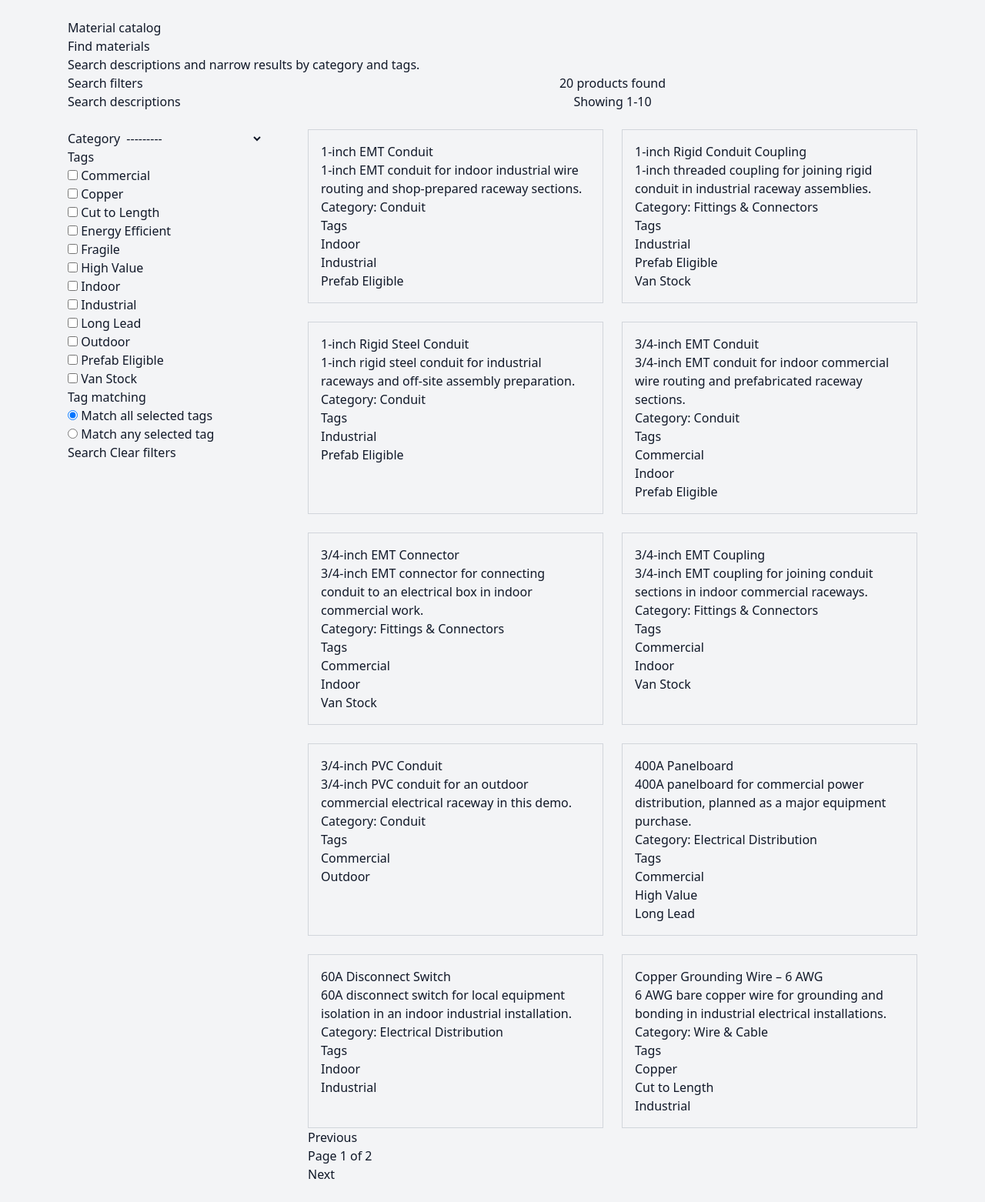
After one commit to OwenLeee/django-assignment, a Django app: page /products/ in a window 1280 px wide. The commit adds this page. Shown: the whole page at 77% size. Run offline with Django 5.2, Linux system fonts and the light colour scheme; data comes from the database, SQL or seed files in the repository; style sheets or scripts are compiled from the project's sources.

Commit message:
feat(catalog): add paginated product listing and filter layout

```diff
--- a/assets/css/input.css
+++ b/assets/css/input.css
@@ -1 +1,35 @@
 @import "tailwindcss";
+
+.catalog-layout {
+  display: flex;
+  gap: 32px;
+  align-items: flex-start;
+}
+
+.catalog-sidebar {
+  flex: 0 0 280px;
+}
+
+.catalog-results {
+  flex: 1;
+  min-width: 0;
+}
+
+.catalog-summary {
+  text-align: center;
+  margin-bottom: 24px;
+}
+
+.product-list {
+  display: flex;
+  flex-wrap: wrap;
+  gap: 24px;
+}
+
+.product-box {
+  flex: 0 0 calc((100% - 24px) / 2);
+  min-width: 0;
+  padding: 16px;
+  border: 1px solid #d1d5db;
+  overflow-wrap: anywhere;
+}
--- a/catalog/search/queries.py
+++ b/catalog/search/queries.py
@@ -18,4 +18,4 @@ def search_products(q="", category=None, tags=None, tag_mode="all"):
                 for tag in tags:
                     product_queryset = product_queryset.filter(tags=tag)
 
-    return product_queryset
+    return product_queryset.select_related("category").prefetch_related("tags")
--- /dev/null
+++ b/catalog/search/views.py
@@ -0,0 +1,35 @@
+from django.core.paginator import Paginator
+from django.shortcuts import render
+
+from catalog.search.forms import ProductSearchForm
+from catalog.search.queries import search_products
+
+
+def product_list(request):
+    form_data = request.GET.copy()
+    mode_values = form_data.getlist("tag_mode")
+
+    if not mode_values or mode_values == [""]:
+        form_data["tag_mode"] = "all"
+
+    template_name = "catalog/search/product_list.html"
+    form = ProductSearchForm(data=form_data)
+
+    if form.is_valid():
+        cleaned_data = form.cleaned_data
+        products = search_products(
+            q=cleaned_data["q"],
+            category=cleaned_data["category"],
+            tags=cleaned_data["tag"],
+            tag_mode=cleaned_data["tag_mode"],
+        )
+        paginator = Paginator(products, 10)
+        page_obj = paginator.get_page(request.GET.get("page"))
+        status = 200
+
+    else:
+        page_obj = None
+        status = 400
+
+    context = {"form": form, "page_obj": page_obj}
+    return render(request, template_name, context, status=status)
--- /dev/null
+++ b/catalog/templates/catalog/search/product_list.html
@@ -0,0 +1,103 @@
+{% extends "base.html" %}
+
+{% block title %} Search Products | Material Catalog {% endblock %}
+
+{% block content %}
+
+<header>
+  <p>Material catalog</p>
+  <h1>Find materials</h1>
+  <p>Search descriptions and narrow results by category and tags.</p>
+</header>
+
+<div class="catalog-layout">
+  {# Search Bar #}
+  <div class="catalog-sidebar">
+    <h2>Search filters</h2>
+    <form method="get" action="{% url 'catalog:product_list' %}">
+      {{ form.non_field_errors }}
+      <div>
+        <label for="{{ form.q.id_for_label }}">Search descriptions</label>
+        {{ form.q }} {{ form.q.errors }}
+      </div>
+      <div>
+        <label for="{{ form.category.id_for_label }}">Category</label>
+        {{ form.category }} {{ form.category.errors }}
+      </div>
+      <div>
+        <fieldset>
+          <legend>Tags</legend>
+            {{ form.tag }} {{ form.tag.errors }}
+        </fieldset>
+        <fieldset>
+          <legend>Tag matching</legend>
+            {{ form.tag_mode }} {{ form.tag_mode.errors }}
+        </fieldset>
+      </div>
+      <button type="submit">Search</button>
+      <a href="{% url 'catalog:product_list' %}">Clear filters</a>
+    </form>
+  </div>
+
+  {# Listing View #}
+  <div class="catalog-results">
+    {% if form.errors %}
+    <p>Please correct the filter errors to search for products.</p>
+    {% else %}
+    <div class="catalog-summary">
+      <h2>
+        {{ page_obj.paginator.count }} product{{ page_obj.paginator.count|pluralize }} found
+      </h2>
+      {% if page_obj.paginator.count %}
+      <p>Showing {{ page_obj.start_index }}-{{ page_obj.end_index }}</p>
+      {% endif %}
+    </div>
+    <div class="product-list">
+      {% for product in page_obj %}
+      <div class="product-box">
+        <h3>{{ product.name }}</h3>
+        <p>{{ product.description|linebreaksbr }}</p>
+        <div>
+          <p>Category: {{ product.category.name }}</p>
+          <h4>Tags</h4>
+          <ul>
+            {% for tag in product.tags.all %}
+            <li>{{ tag.name }}</li>
+            {% empty %}
+            <li>No tags</li>
+            {% endfor %}
+          </ul>
+        </div>
+      </div>
+      {% empty %}
+      <div>
+        <p>No products match your search.</p>
+        <p>Try changing your keywords or removing filters.</p>
+      </div>
+      {% endfor %}
+    </div>
+
+    {# Pagination #}
+    {% if page_obj.has_other_pages %}
+    <nav aria-label="Pagination">
+      {% if page_obj.has_previous %}
+      <a rel="prev" href="{% querystring page=page_obj.previous_page_number %}">
+        Previous
+      </a>
+      {% else %}
+      <span>Previous</span>
+      {% endif %}
+      <p>Page {{ page_obj.number }} of {{ page_obj.paginator.num_pages }}</p>
+      {% if page_obj.has_next %}
+      <a rel="next" href="{% querystring page=page_obj.next_page_number %}">
+        Next
+      </a>
+      {% else %}
+      <span>Next</span>
+      {% endif %}
+    </nav>
+    {% endif %}
+    {% endif %}
+  </div>
+</div>
+{% endblock %}
--- /dev/null
+++ b/catalog/urls.py
@@ -0,0 +1,16 @@
+from django.urls import path
+from django.views.generic.base import RedirectView
+
+from catalog.search.views import product_list
+
+app_name = "catalog"
+urlpatterns = [
+    path(
+        "",
+        RedirectView.as_view(
+            pattern_name="catalog:product_list",
+            permanent=False,
+        ),
+    ),
+    path("products/", product_list, name="product_list"),
+]
--- a/config/urls.py
+++ b/config/urls.py
@@ -16,8 +16,9 @@ Including another URLconf
 """
 
 from django.contrib import admin
-from django.urls import path
+from django.urls import include, path
 
 urlpatterns = [
+    path("", include("catalog.urls")),
     path("admin/", admin.site.urls),
 ]
```
